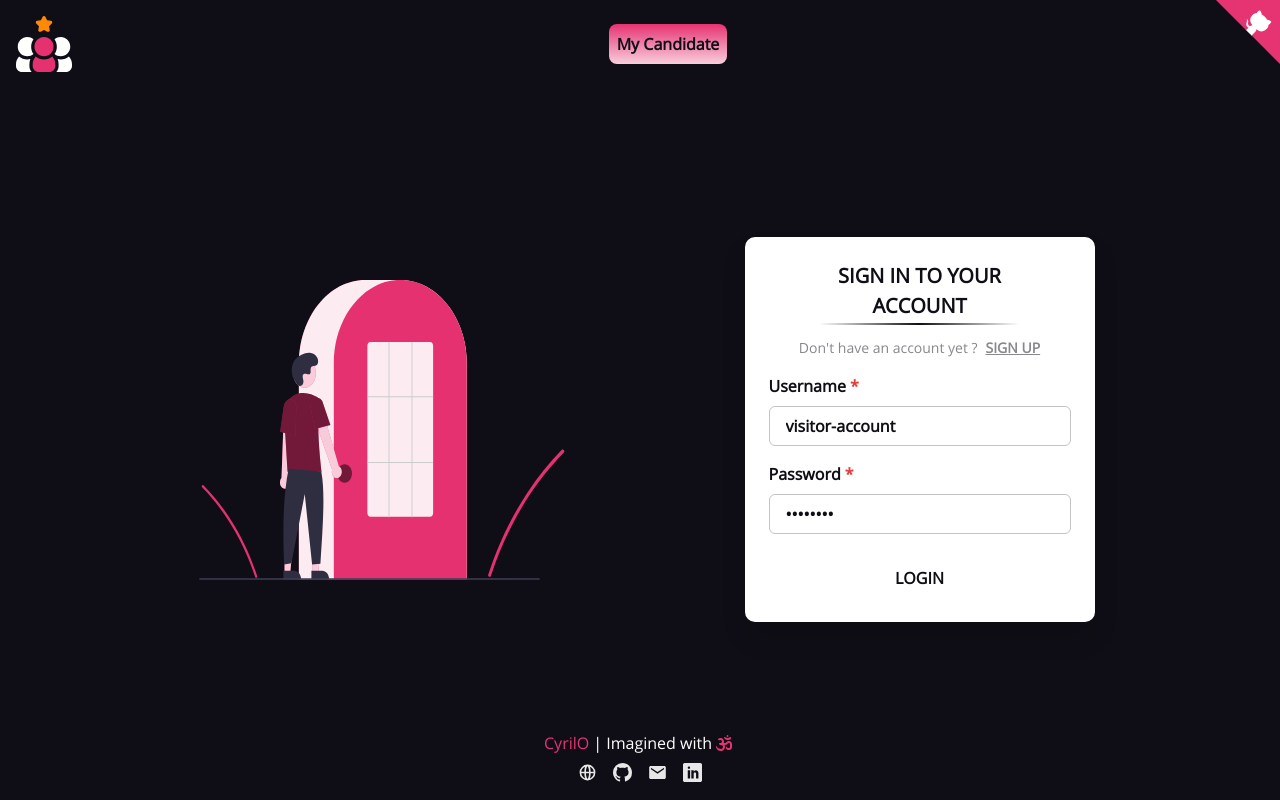
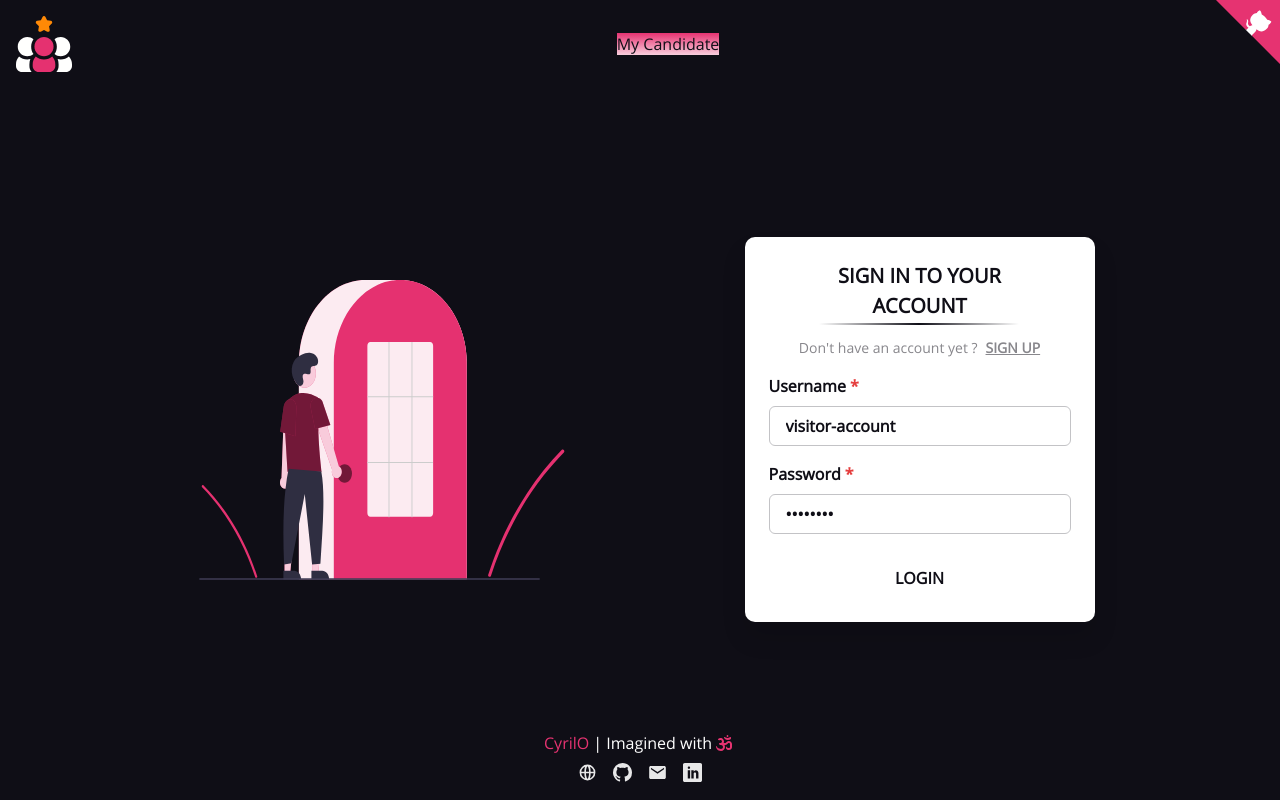
Before and after one commit to Banaanas/president-of-the-world, a Next.js app in the folder president-of-the-world-frontend/: page /login in a window 1280 px wide. Built offline with nearby package versions, Linux system fonts and the light colour scheme.

Commit message:
fix (front-end): Next.js error

```diff
--- a/president-of-the-world-frontend/Components/Header.tsx
+++ b/president-of-the-world-frontend/Components/Header.tsx
@@ -76,7 +76,7 @@ const StyledLink = styled.a`
   }
 `;
 
-const StyledLiGradient = styled(StyledLink)`
+const StyledLiGradient = styled(NextLink)`
   color: ${appTheme.colors.secondary["500"]};
   list-style: none;
   background-color: ${appTheme.colors.tertiary["500"]};
@@ -127,9 +127,9 @@ const Header = () => {
       <Nav>
         <List>
           <Li>
-            <NextLink href={navLinks.myCandidate.href}>
-              <StyledLiGradient>My Candidate</StyledLiGradient>
-            </NextLink>
+            <StyledLiGradient href={navLinks.myCandidate.href}>
+              My Candidate
+            </StyledLiGradient>
           </Li>
           <Li>
             {isAuthenticated ? (
```
